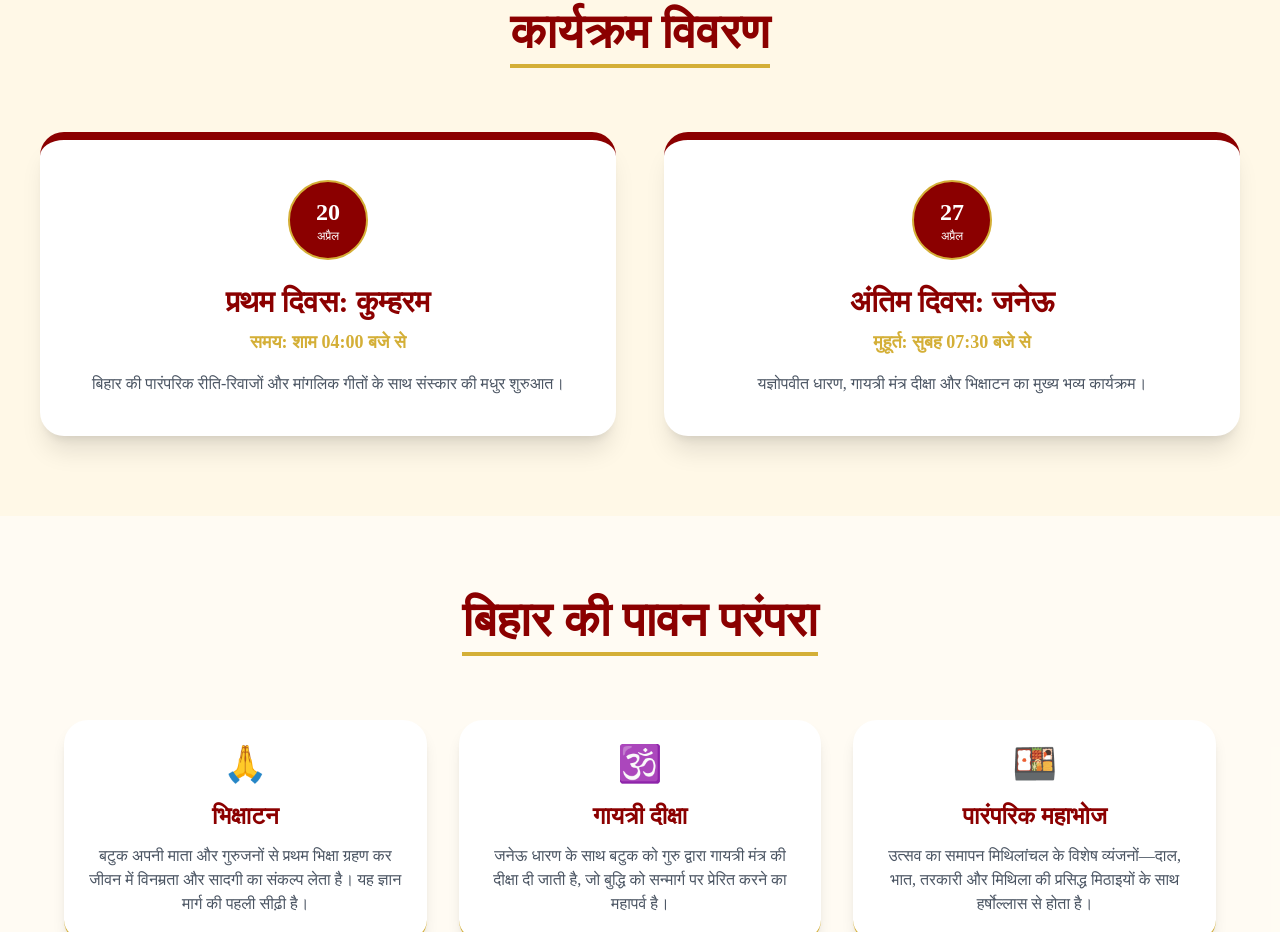
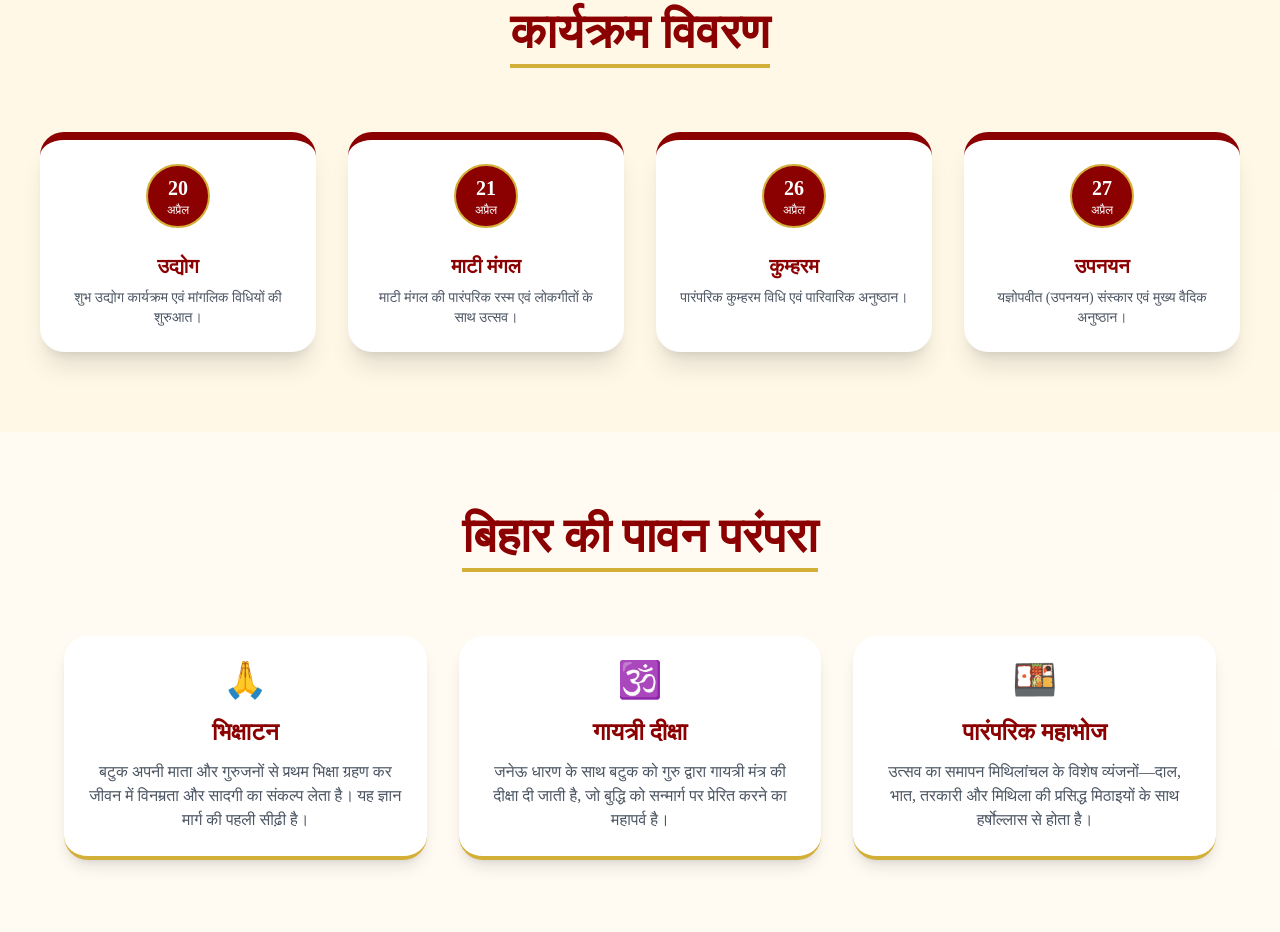
Before and after one commit to gyan007/Shivansh, a plain HTML site: page index.html in a window 1280 px wide. Shown: the part 1032-1964 px from the top of the page. Drawn offline with nearby package versions, Linux system fonts and the light colour scheme; a web font is replaced by a local one.

```diff
--- a/index.html
+++ b/index.html
@@ -64,32 +64,64 @@
     </section>
 
     <section id="events" class="py-12 md:py-20 px-4 md:px-10 max-w-7xl mx-auto">
-        <div class="text-center mb-10 md:mb-16">
-            <h2 class="text-2xl md:text-5xl text-[#8B0000] font-bold inline-block border-b-4 border-[#D4AF37] pb-2">कार्यक्रम विवरण</h2>
+    <div class="text-center mb-10 md:mb-16">
+        <h2 class="text-2xl md:text-5xl text-[#8B0000] font-bold inline-block border-b-4 border-[#D4AF37] pb-2">
+            कार्यक्रम विवरण
+        </h2>
+    </div>
+
+    <div class="grid grid-cols-1 md:grid-cols-2 lg:grid-cols-4 gap-6 md:gap-8">
+
+        <!-- 20 April -->
+        <div class="bg-white p-6 rounded-3xl shadow-xl border-t-8 border-[#8B0000]">
+            <div class="w-16 h-16 bg-[#8B0000] text-white rounded-full flex flex-col items-center justify-center mx-auto mb-6 border-2 border-[#D4AF37]">
+                <span class="text-xl font-bold">20</span>
+                <span class="text-xs">अप्रैल</span>
+            </div>
+            <h3 class="text-xl text-[#8B0000] font-bold text-center mb-2">उद्योग</h3>
+            <p class="text-center text-gray-600 text-sm">
+                शुभ उद्योग कार्यक्रम एवं मांगलिक विधियों की शुरुआत।
+            </p>
         </div>
 
-        <div class="grid grid-cols-1 md:grid-cols-2 gap-6 md:gap-12">
-            <div class="bg-white p-6 md:p-10 rounded-3xl shadow-xl border-t-8 border-[#8B0000]">
-                <div class="w-16 h-16 md:w-20 md:h-20 bg-[#8B0000] text-white rounded-full flex flex-col items-center justify-center mx-auto mb-6 border-2 border-[#D4AF37]">
-                    <span class="text-xl md:text-2xl font-bold">20</span>
-                    <span class="text-[10px] md:text-xs uppercase">अप्रैल</span>
-                </div>
-                <h3 class="text-xl md:text-3xl text-[#8B0000] font-bold text-center mb-2">प्रथम दिवस: कुम्हरम</h3>
-                <p class="text-center font-bold text-[#D4AF37] text-sm md:text-lg mb-4">समय: शाम 04:00 बजे से</p>
-                <p class="text-gray-600 text-center text-sm md:text-base">बिहार की पारंपरिक रीति-रिवाजों और मांगलिक गीतों के साथ संस्कार की मधुर शुरुआत।</p>
+        <!-- 21 April -->
+        <div class="bg-white p-6 rounded-3xl shadow-xl border-t-8 border-[#8B0000]">
+            <div class="w-16 h-16 bg-[#8B0000] text-white rounded-full flex flex-col items-center justify-center mx-auto mb-6 border-2 border-[#D4AF37]">
+                <span class="text-xl font-bold">21</span>
+                <span class="text-xs">अप्रैल</span>
             </div>
+            <h3 class="text-xl text-[#8B0000] font-bold text-center mb-2">माटी मंगल</h3>
+            <p class="text-center text-gray-600 text-sm">
+                माटी मंगल की पारंपरिक रस्म एवं लोकगीतों के साथ उत्सव।
+            </p>
+        </div>
 
-            <div class="bg-white p-6 md:p-10 rounded-3xl shadow-xl border-t-8 border-[#8B0000]">
-                <div class="w-16 h-16 md:w-20 md:h-20 bg-[#8B0000] text-white rounded-full flex flex-col items-center justify-center mx-auto mb-6 border-2 border-[#D4AF37]">
-                    <span class="text-xl md:text-2xl font-bold">27</span>
-                    <span class="text-[10px] md:text-xs uppercase">अप्रैल</span>
-                </div>
-                <h3 class="text-xl md:text-3xl text-[#8B0000] font-bold text-center mb-2">अंतिम दिवस: जनेऊ</h3>
-                <p class="text-center font-bold text-[#D4AF37] text-sm md:text-lg mb-4">मुहूर्त: सुबह 07:30 बजे से</p>
-                <p class="text-gray-600 text-center text-sm md:text-base">यज्ञोपवीत धारण, गायत्री मंत्र दीक्षा और भिक्षाटन का मुख्य भव्य कार्यक्रम।</p>
+        <!-- 26 April -->
+        <div class="bg-white p-6 rounded-3xl shadow-xl border-t-8 border-[#8B0000]">
+            <div class="w-16 h-16 bg-[#8B0000] text-white rounded-full flex flex-col items-center justify-center mx-auto mb-6 border-2 border-[#D4AF37]">
+                <span class="text-xl font-bold">26</span>
+                <span class="text-xs">अप्रैल</span>
             </div>
+            <h3 class="text-xl text-[#8B0000] font-bold text-center mb-2">कुम्हरम</h3>
+            <p class="text-center text-gray-600 text-sm">
+                पारंपरिक कुम्हरम विधि एवं पारिवारिक अनुष्ठान।
+            </p>
         </div>
-    </section>
+
+        <!-- 27 April -->
+        <div class="bg-white p-6 rounded-3xl shadow-xl border-t-8 border-[#8B0000]">
+            <div class="w-16 h-16 bg-[#8B0000] text-white rounded-full flex flex-col items-center justify-center mx-auto mb-6 border-2 border-[#D4AF37]">
+                <span class="text-xl font-bold">27</span>
+                <span class="text-xs">अप्रैल</span>
+            </div>
+            <h3 class="text-xl text-[#8B0000] font-bold text-center mb-2">उपनयन</h3>
+            <p class="text-center text-gray-600 text-sm">
+                यज्ञोपवीत (उपनयन) संस्कार एवं मुख्य वैदिक अनुष्ठान।
+            </p>
+        </div>
+
+    </div>
+</section>
 
     <section id="tradition" class="py-12 md:py-20 px-4 md:px-10 bg-white/50">
         <div class="max-w-6xl mx-auto">
```
